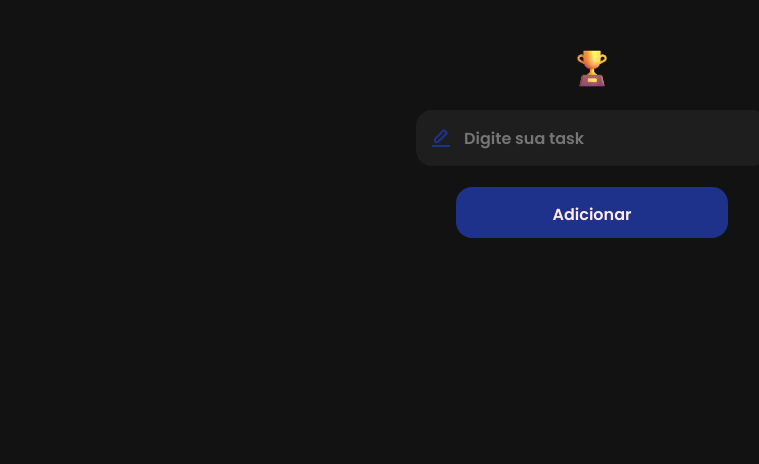
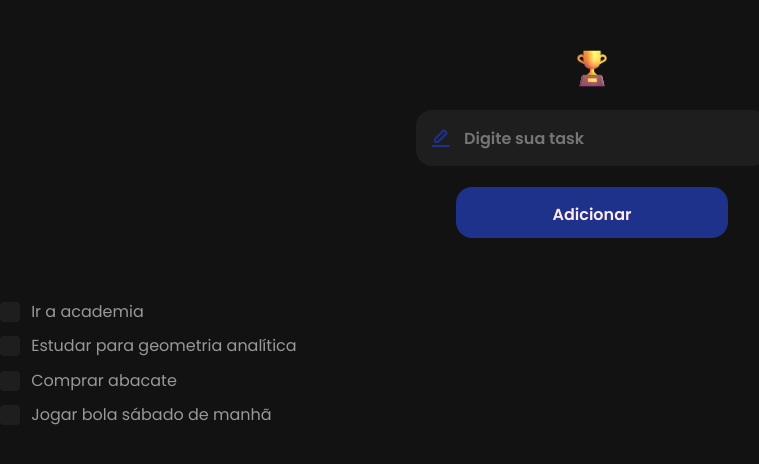
Before and after one commit to PeedroHG/ToDoList, a Vue app in the folder front-end/: page / in a window 1280 px wide. Shown: the top 464 px of the page, without its empty margins (48-807 px from the left). Built offline with nearby package versions, Linux system fonts and the light colour scheme.

Commit message:
Feito componente ConteudoPrincipal e ItemLista

```diff
--- a/front-end/src/App.vue
+++ b/front-end/src/App.vue
@@ -1,13 +1,16 @@
 <script lang="ts">
 import Top from "./components/Top.vue";
+import ConteudoPrincipal from "./components/ConteudoPrincipal.vue";
 
 export default {
   components: {
-    Top
+    Top,
+    ConteudoPrincipal
   }
 }
 </script>
 
 <template>
   <Top></Top>
+  <ConteudoPrincipal></ConteudoPrincipal>
 </template>
--- a/front-end/src/assets/main.css
+++ b/front-end/src/assets/main.css
@@ -5,6 +5,7 @@
   --branco-tiulo: rgba(255, 233, 233, 1);
   --branco-texto: rgba(255, 255, 255, 0.57);
   --branco-input: rgba(255, 255, 255, 0.34);
+  --fundo-input: rgba(135, 135, 140, 0.1);
   --azul: rgba(30, 50, 139, 1);
   --font: 'Poppins', sans-serif;
 }
--- /dev/null
+++ b/front-end/src/components/ConteudoPrincipal.vue
@@ -0,0 +1,31 @@
+<script lang="ts">
+import ItemLista from './ItemLista.vue'
+export default {
+  data() {
+    return {
+      tasks: ['Ir a academia', 'Estudar para geometria analítica', 'Comprar abacate', 'Jogar bola sábado de manhã'] as string[],
+    }
+  },
+  components: {
+    ItemLista,
+  },
+}
+</script>
+
+<template>
+  <section class="tasks">
+    <ul>
+      <ItemLista v-for="task in tasks" :task="task" :key="task"></ItemLista>
+    </ul>
+  </section>
+</template>
+
+<style scoped>
+.tasks {
+  margin-top: 4rem;
+  display: flex;
+  flex-direction: column;
+  align-items: flex-start;
+  padding-left: 3rem;
+}
+</style>
--- a/front-end/src/components/Input.vue
+++ b/front-end/src/components/Input.vue
@@ -18,7 +18,7 @@ input {
   padding: 1rem 1rem 1rem 3rem;
   width: 22rem;
   height: 3.5rem;
-  background-color: rgba(135, 135, 140, 0.1);
+  background-color: var(--fundo-input);
   margin: 1.3rem;
   border-radius: 16px;
   line-height: 24px;
--- /dev/null
+++ b/front-end/src/components/ItemLista.vue
@@ -0,0 +1,37 @@
+<script lang="ts">
+export default {
+  props: {
+    task: {
+      type: String,
+      required: true,
+    },
+  },
+}
+</script>
+
+<template>
+  <li class="item-lista">
+    <input type="checkbox" class="checkbox" />
+    <p class="text">{{ task }}</p>
+  </li>
+</template>
+
+<style scoped>
+.item-lista {
+  padding-bottom: 0.9rem;
+  display: flex;
+  align-items: center;
+}
+.text {
+  margin-left: 0.7rem;
+}
+.checkbox {
+  appearance: none;
+  background-color: var(--fundo-input);
+  border-radius: 0.25rem;
+  width: 1.25rem;
+  height: 1.25rem;
+  display: inline-block;
+  position: relative;
+}
+</style>
```
